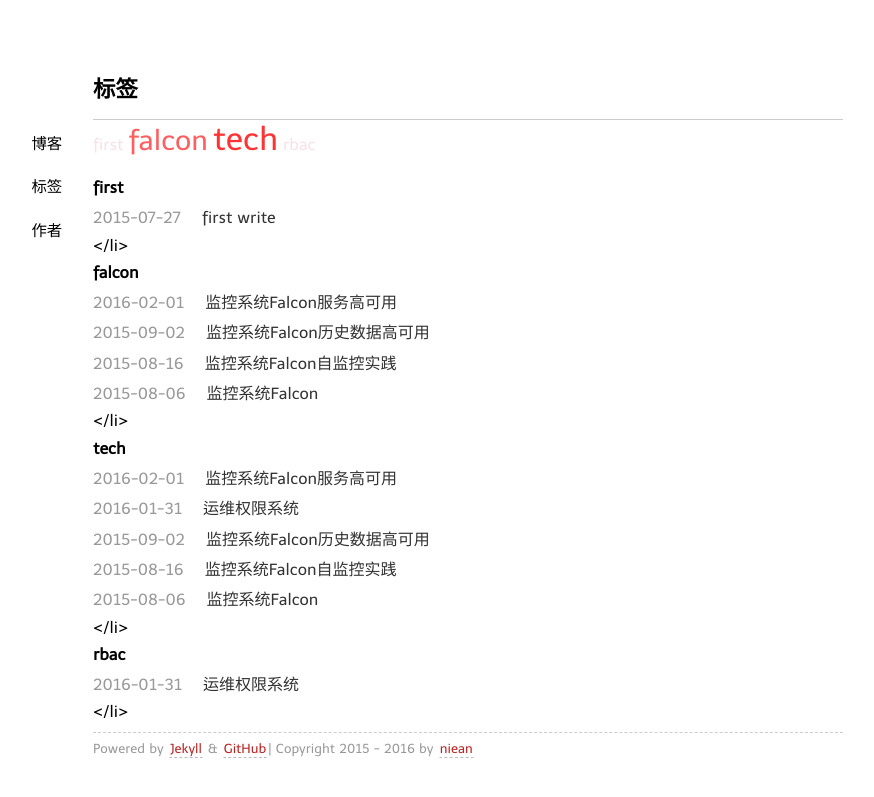
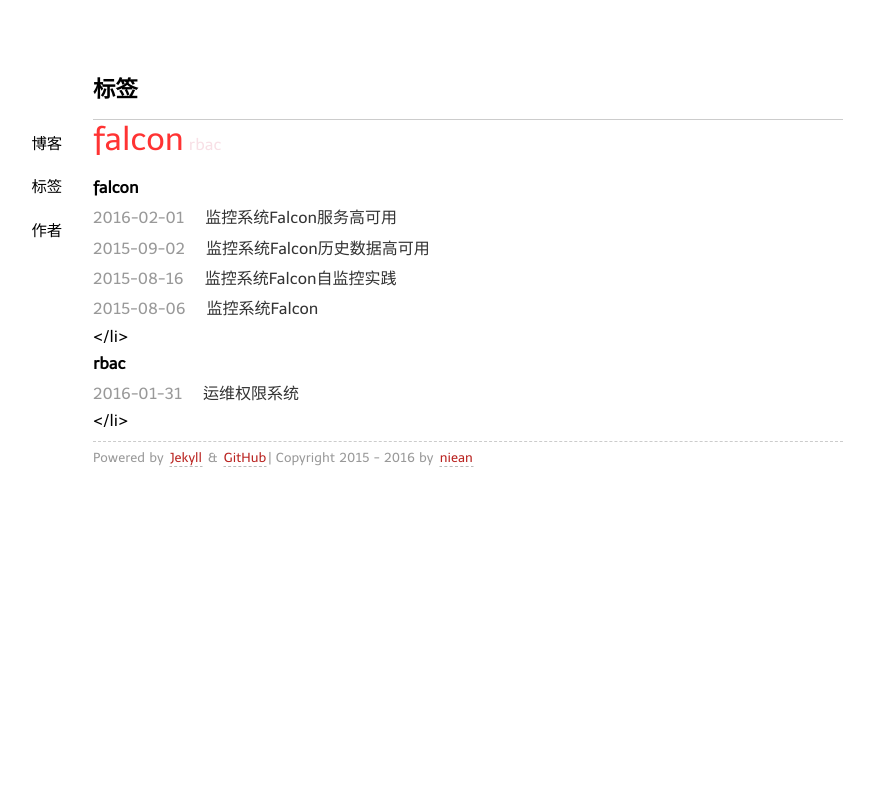
Before and after one commit to niean/niean.github.io, a Jekyll site: the page built from tags/index.md, in a window 1280 px wide. Shown: the top 797 px of the page, without its empty margins (172-1046 px from the left). Built offline with Jekyll 4.4.1, drawn with Linux system fonts in a browser that asks for light colours; some web fonts are replaced.

Commit message:
rm tags:first, tech

```diff
--- a/_posts/2015-07-27-first-write.markdown
+++ b/_posts/2015-07-27-first-write.markdown
@@ -3,7 +3,6 @@
 title: first write
 date: 2015-07-27 23:10
 tags:
-  - first
 ---
 
 新开的博客, 第一篇文章, 记在这里.
--- a/_posts/2015-08-06-falcon-intro.markdown
+++ b/_posts/2015-08-06-falcon-intro.markdown
@@ -4,7 +4,6 @@
 date: 2015-08-06 20:00
 tags:
   - falcon
-  - tech
 ---
 
 加入小米监控团队有半年时间了，能与领域里的牛人们共事，很开心。当然，时不时会想起am团队的童鞋。闲话不多说了，今天介绍下小米的监控产品[Falcon](https://github.com/open-falcon)。
--- a/_posts/2015-08-16-falcon-self-monitor-availability.markdown
+++ b/_posts/2015-08-16-falcon-self-monitor-availability.markdown
@@ -4,7 +4,6 @@
 date: 2015-08-16 18:00
 tags:
   - falcon
-  - tech
 ---
 
 监控系统，通常被用于监控其他系统的状态。那么，监控系统的状态，怎么来监控？
--- a/_posts/2015-09-02-falcon-history-data-availability.markdown
+++ b/_posts/2015-09-02-falcon-history-data-availability.markdown
@@ -4,7 +4,6 @@
 date: 2015-09-02 12:00
 tags:
   - falcon
-  - tech
 ---
 
 小米监控系统Falcon的历史数据，被存储在Rrd文件中，每个Rrd文件均无副本，存在单点问题。为了保障历史数据的高可用，我们进行了一些实践，整理成下文。
--- a/_posts/2016-01-31-rbac1.markdown
+++ b/_posts/2016-01-31-rbac1.markdown
@@ -4,7 +4,6 @@
 date: 2016-01-31 18:00
 tags:
   - rbac
-  - tech
 ---
 
 年关将近，终于有了一点时间。研究了下小米的运维权限体系，结合自己过往的经验，整理了下运维权限系统相关的设计思路。欢迎各位行家拍砖。
--- a/_posts/2016-02-01-multiidcs.markdown
+++ b/_posts/2016-02-01-multiidcs.markdown
@@ -4,7 +4,6 @@
 date: 2016-02-01 18:00
 tags:
   - falcon
-  - tech
 ---
 
 监控系统解决了基本的业务需求后，开始逐步考虑自身的高可用问题。大体，可能会有如下三种演进阶段。Falcon目前正在向第二阶段演进。
```
